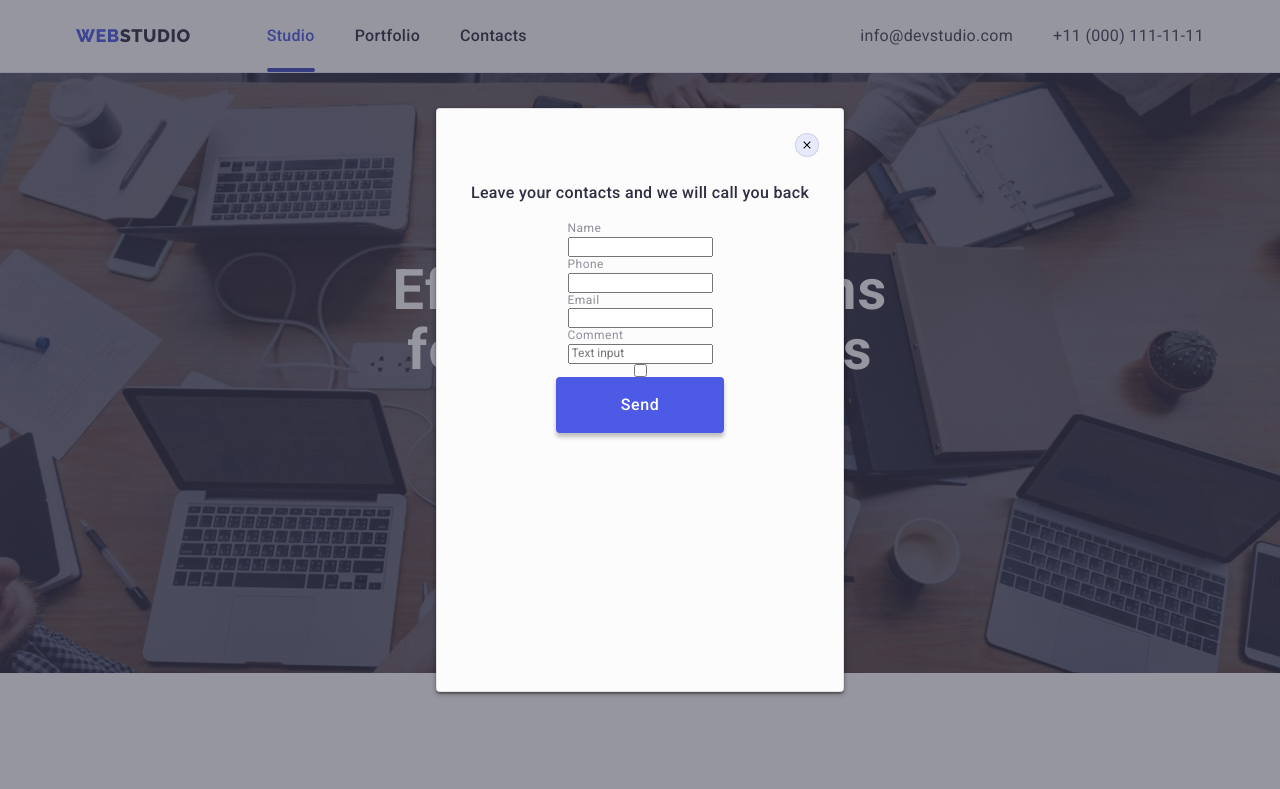
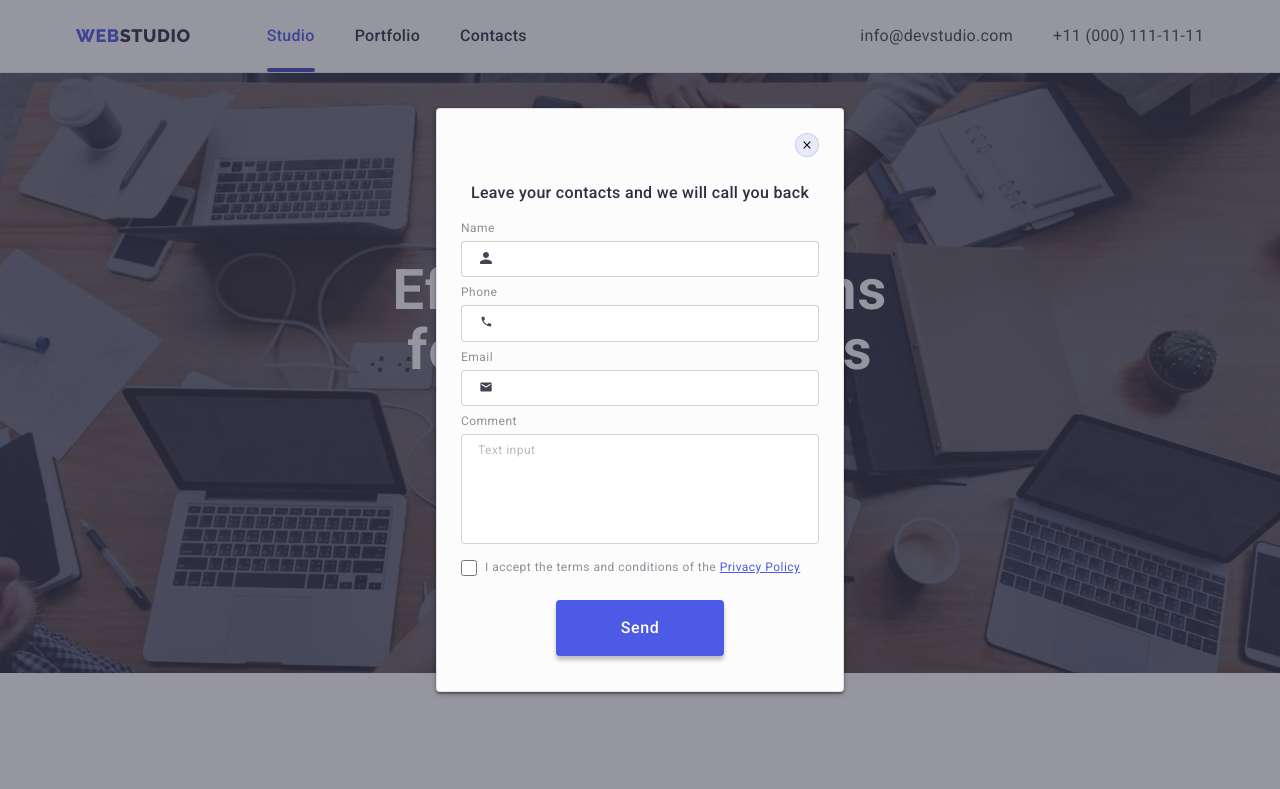
Before and after one commit to kanirovskyi/goit-markup-hw-06, a plain HTML site: page index.html in a window 1280 px wide. Both pictures are taken after a click on the button "Order Service". Shown: the top 789 px of the page. Drawn offline with nearby package versions, Linux system fonts and the light colour scheme.

Commit message:
іконки змінююсть колір, нарешті

```diff
--- a/css/styles.css
+++ b/css/styles.css
@@ -365,7 +365,6 @@ a {
 }
 
 .contacts-input-form-paragraf {
-  display: block;
   font-weight: 500;
   line-height: 1.5;
   text-align: center;
@@ -374,22 +373,124 @@ a {
 }
 
 .contacts-input-form {
+  padding: 0;
   display: flex;
   flex-direction: column;
   align-items: center;
   justify-content: center;
 }
 
-.modal-input-labels {
+label {
   display: flex;
   flex-direction: column;
-  justify-content: left;
+  width: 100%;
+}
 
+.modal-input-labels {
+  position: relative;
+  margin-bottom: 8px;
+}
+
+.modal-input-labels-text {
+  margin-bottom: 4px;
   font-size: 12px;
   line-height: 1.33;
   /* identical to box height, or 133% */
   letter-spacing: 0.04em;
   color: var(--subtle-text-color);
+}
+
+.input-style {
+  padding-top: 8px;
+  padding-bottom: 8px;
+  padding-left: 38px;
+  padding-right: 16px;
+  box-sizing: border-box;
+  outline: none;
+  border: 1px solid rgba(33, 33, 33, 0.2);
+  border-radius: 4px;
+
+  transition-property: border-color;
+  transition-duration: 350ms;
+  transition-timing-function: cubic-bezier(0.4, 0, 0.2, 1);
+}
+
+.modal-icon {
+  fill: currentColor;
+  position: absolute;
+  top: 28px;
+  left: 16px;
+}
+
+.input-style:focus {
+  border-color: var(--brand-color);
+}
+
+.input-style:focus + .modal-icon {
+  color: var(--brand-color);
+}
+
+textarea {
+  resize: none;
+}
+
+textarea::placeholder {
+  font-size: 12px;
+  line-height: 1.33;
+  /* identical to box height, or 133% */
+  letter-spacing: 0.04em;
+  color: rgba(117, 117, 117, 0.5);
+}
+
+.textarea-style {
+  padding: 8px 16px;
+  box-sizing: border-box;
+  outline: none;
+  border: 1px solid rgba(33, 33, 33, 0.2);
+  border-radius: 4px;
+
+  transition-property: border-color;
+  transition-duration: 350ms;
+  transition-timing-function: cubic-bezier(0.4, 0, 0.2, 1);
+}
+
+.textarea-style:is(:hover, :focus) {
+  border-color: var(--brand-color);
+}
+
+.modal-checkbox-label {
+  display: flex;
+  flex-direction: row;
+  align-items: center;
+  margin-bottom: 24px;
+  margin-top: 8px;
+}
+
+.checkbox-style {
+  margin-right: 8px;
+  width: 16px;
+  height: 16px;
+}
+
+.checkbox-text-style {
+  font-size: 12px;
+  line-height: 1.33;
+  /* identical to box height, or 133% */
+  letter-spacing: 0.04em;
+  color: var(--subtle-text-color);
+}
+
+.private-policy-style {
+  text-decoration: underline;
+  color: var(--brand-color);
+
+  transition-property: color;
+  transition-duration: 350ms;
+  transition-timing-function: cubic-bezier(0.4, 0, 0.2, 1);
+}
+
+.private-policy-style:is(:hover, :focus) {
+  color: var(--pressed-state);
 }
 
 /* ----------------Main page (Index) Block2 Preferences---------------- */
--- a/index.html
+++ b/index.html
@@ -460,37 +460,68 @@
           </svg>
         </button>
 
+        <!--Modal Form-->
         <form class="contacts-input-form">
           <p class="contacts-input-form-paragraf">
             Leave your contacts and we will call you back
           </p>
+
+          <!--Name-->
           <label class="modal-input-labels"
-            >Name
-            <input />
+            ><span class="modal-input-labels-text">Name</span>
+            <input
+              type="text"
+              name="username"
+              class="input-style"
+              required
+              autofocus
+            />
+            <svg class="modal-icon" width="18" height="18">
+              <use href="./images/symbol-defs.svg#icon-person"></use>
+            </svg>
           </label>
 
+          <!--Phone-->
           <label class="modal-input-labels"
-            >Phone
-            <input />
+            ><span class="modal-input-labels-text">Phone</span>
+            <input type="phone" name="userphone" class="input-style" required />
+            <svg class="modal-icon" width="18" height="18">
+              <use href="./images/symbol-defs.svg#icon-phone"></use>
+            </svg>
           </label>
-
+          <!--Email-->
           <label class="modal-input-labels"
-            >Email
-            <input />
+            ><span class="modal-input-labels-text">Email</span>
+            <input type="email" name="usermail" class="input-style" required />
+            <svg class="modal-icon" width="18" height="18">
+              <use href="./images/symbol-defs.svg#icon-email"></use>
+            </svg>
           </label>
-
+          <!--Comment-->
           <label class="modal-input-labels"
-            >Comment
+            ><span class="modal-input-labels-text">Comment</span>
+            <textarea
+              name="comment"
+              placeholder="Text input"
+              class="textarea-style"
+              rows="5"
+            ></textarea>
+          </label>
+          <!--Checkbos Privat Policy-->
+          <label class="modal-checkbox-label">
             <input
-              type="textarea"
-              name="comment"
-              rows="5"
-              placeholder="Text input"
+              type="checkbox"
+              name="accept"
+              value="accept"
+              class="checkbox-style"
+              required
             />
+            <span class="checkbox-text-style"
+              >I accept the terms and conditions of the
+              <a href="" class="private-policy-style">Privacy Policy</a></span
+            >
           </label>
-
-          <input type="checkbox" name="accept" value="accept" />
-
+          <!--Send Button-->
           <button type="send" class="modal-button-send">Send</button>
         </form>
       </div>
```
